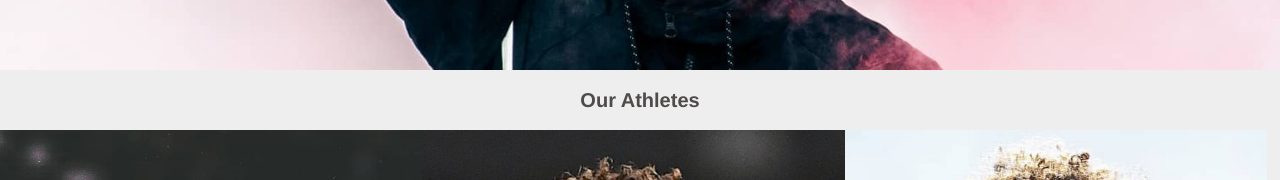
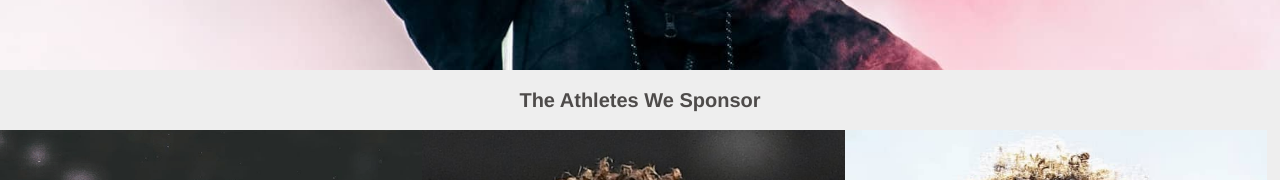
Before and after one commit to sean197/JS_eCommerce, a plain HTML site: page index.html in a window 1280 px wide. Shown: the part 551-731 px from the top of the page. Drawn offline with nearby package versions, Linux system fonts and the light colour scheme.

Commit message:
Update index.html

```diff
--- a/index.html
+++ b/index.html
@@ -89,7 +89,7 @@
 
     <section class="latest" >
 
-        <h3>Our Athletes</h3>
+        <h3>The Athletes We Sponsor</h3>
 
         <div class="display" >
 
```
